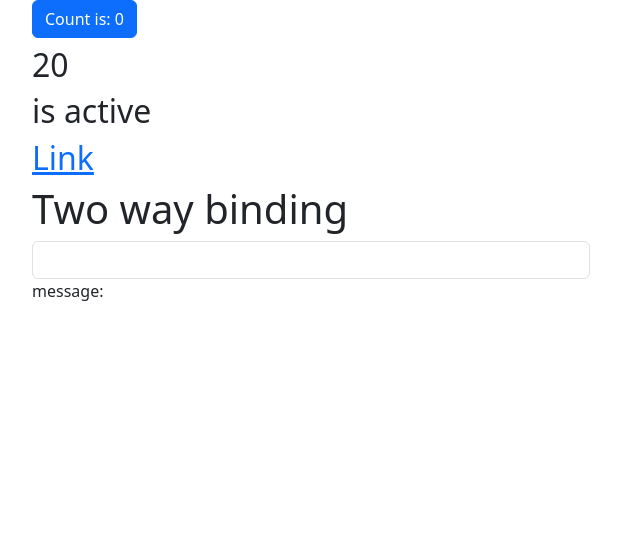
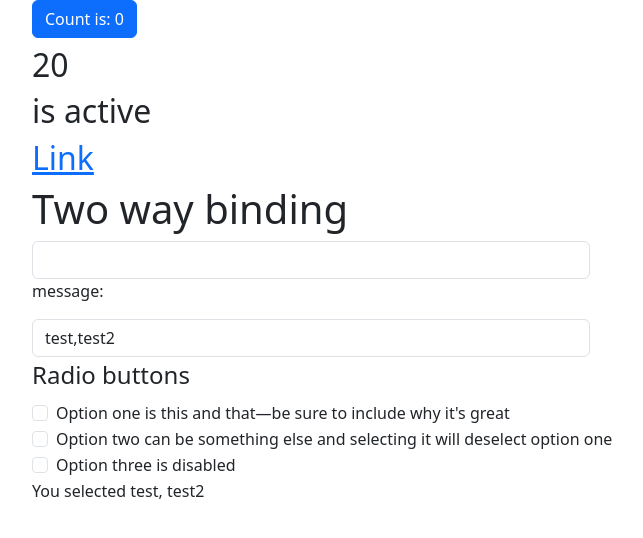
Before and after one commit to bmalvo/VueJS-introduction, a Vue app in the folder VueJS-CrashCourse/: page / in a window 1280 px wide. Shown: the top 538 px of the page, without its empty margins (50-693 px from the left). Built offline with nearby package versions, Linux system fonts and the light colour scheme.

Commit message:
two way databinding part 2

```diff
--- a/VueJS-CrashCourse/src/App.vue
+++ b/VueJS-CrashCourse/src/App.vue
@@ -6,6 +6,7 @@ const message = defineModel();
 const number = 10;
 const isActive = true;
 const url = 'https://edwindiaz.com'
+let options = ['test', 'test2']
 
 const increment = () => {
 
@@ -38,6 +39,42 @@ onMounted(() => {
     </form>
   </div>
 
-</template>
+<!-- Issue! append to a options list doesn't work! Fix this! -->
+
+<div class="container">
+
+  <form action="">
+
+    <div class="col-sm-6">
+      <input v-model="options" type="text" class="form-control">
+    </div>
+
+    <fieldset class="form-group">
+      <legend>Radio buttons</legend>
+      <div class="form-check">
+          <label class="form-check-label">
+            <input v-model="options"  type="checkbox" class="form-check-input" name="optionsRadios" id="optionsRadios1" value="option-1" checked>
+            Option one is this and that&mdash;be sure to include why it's great
+          </label>
+        </div>
+        <div class="form-check">
+                       <label class="form-check-label">
+                         <input v-model="options"   type="checkbox" class="form-check-input" name="optionsRadios" id="optionsRadios2" value="option-2">
+                         Option two can be something else and selecting it will deselect option one
+                        </label>
+                      </div>
+                      <div class="form-check">
+                        <label class="form-check-label">
+                          <input v-model="options"   type="checkbox" class="form-check-input" name="optionsRadios" id="optionsRadios3" value="option-3">
+                          Option three is disabled
+                        </label>
+                      </div>
+                    </fieldset>
+                    <p> You selected {{options.join(', ')}} </p>
+
+                  </form>
+
+                </div>
+                </template>
 
 <style scoped></style>
```
